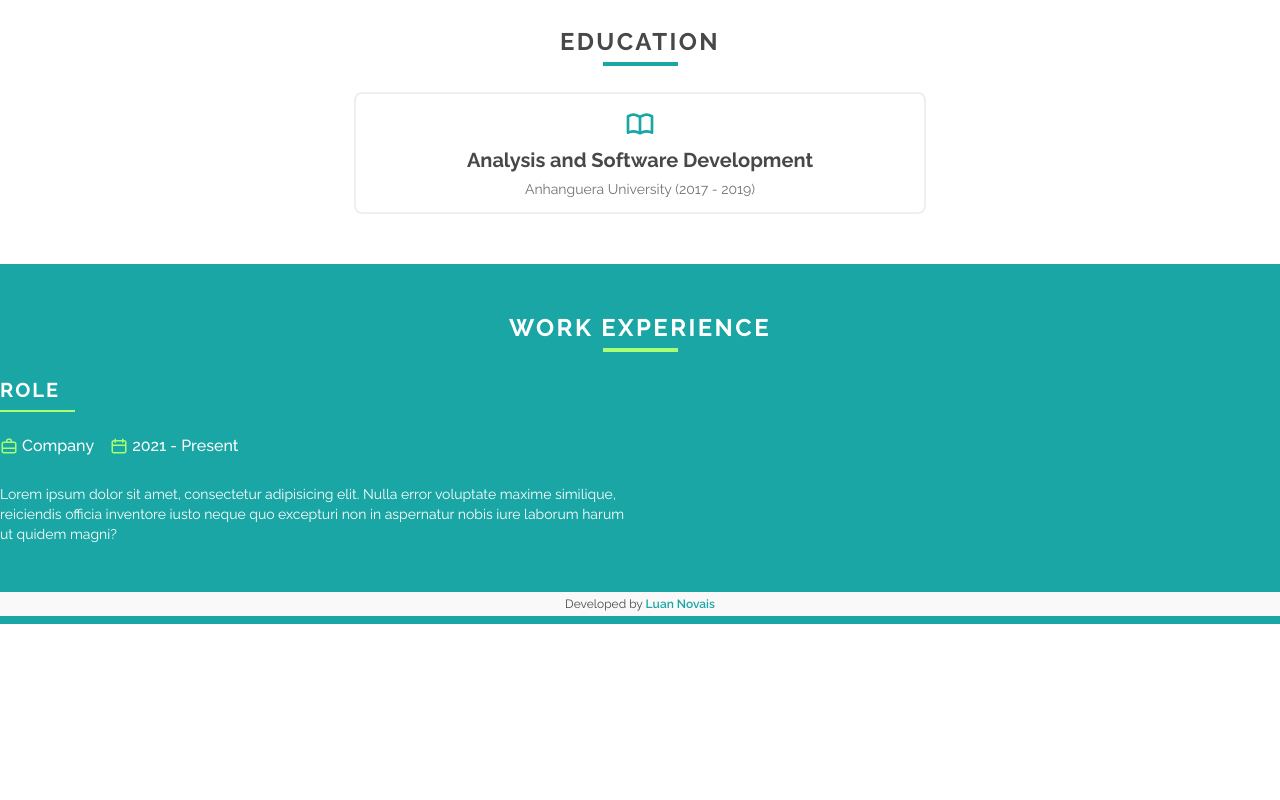
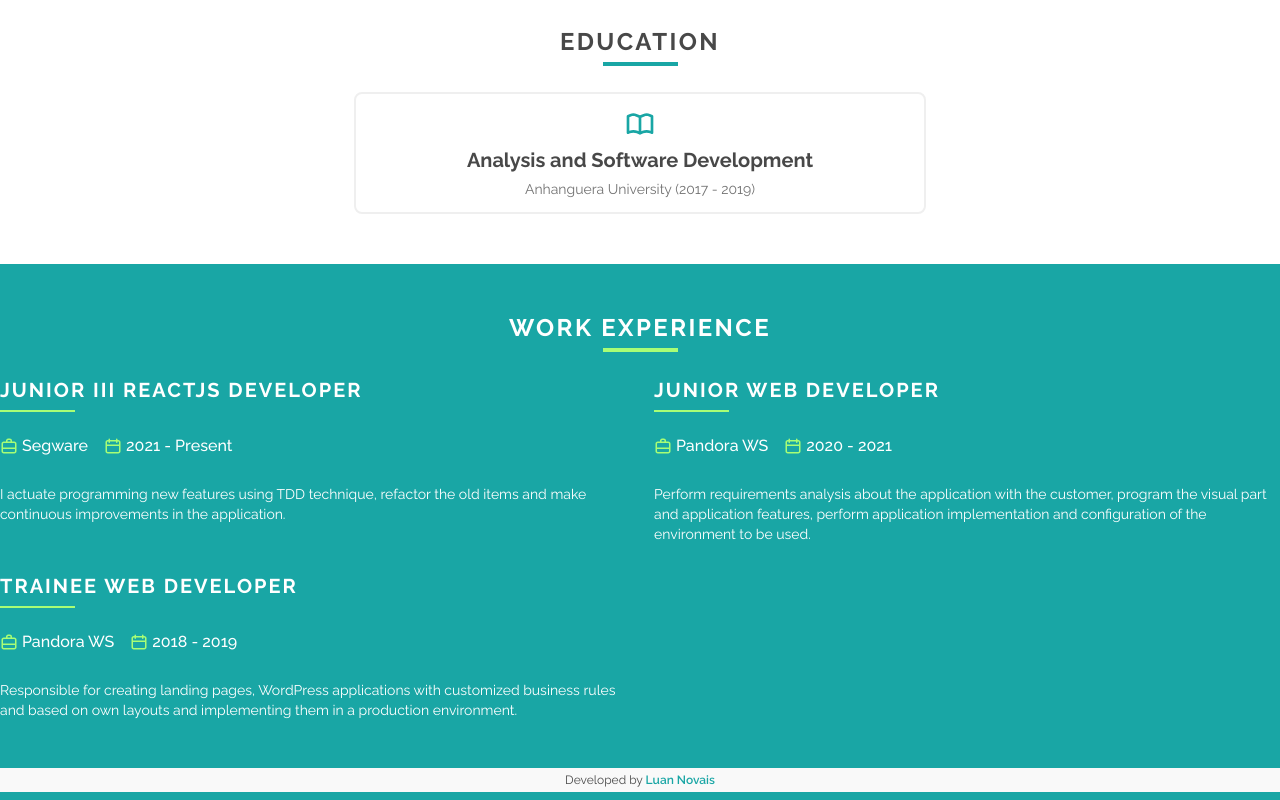
Before and after one commit to luan11/luan11, a React (Create React App) app: page / in a window 1280 px wide. Shown: the part 1019-1819 px from the top of the page. Before the commit the page ends 1643 px from the top, so only its background shows below. Built offline with nearby package versions, Linux system fonts and the light colour scheme.

Commit message:
Feat: work experience section finished

```diff
--- a/src/components/WorkExperience/index.tsx
+++ b/src/components/WorkExperience/index.tsx
@@ -1,3 +1,5 @@
+import workExperience from '../../data/sections/workExperience';
+
 import Title from '../../ui/components/Title';
 import { ReactComponent as IconSuitcase } from './assets/icons/suitcase.svg';
 import { ReactComponent as IconCalendar } from './assets/icons/calendar.svg';
@@ -22,33 +24,32 @@ function WorkExperience() {
         </Title>
 
         <Worked>
-          <Work>
+          {workExperience.map(
+            ({ role, company, time: [from, to], about }, index) => (
+              <Work key={index}>
                 <WorkTitle
                   size="text-xl"
                   className="mb-6"
                   color="text-white"
                   detailHeight={2}
                 >
-              Role
+                  {role}
                 </WorkTitle>
                 <WorkInfoList>
                   <WorkInfoItem>
                     <IconSuitcase />
-                Company
+                    {company}
                   </WorkInfoItem>
 
                   <WorkInfoItem>
                     <IconCalendar />
-                2021 - Present
+                    {from} - {to}
                   </WorkInfoItem>
                 </WorkInfoList>
-            <WorkAbout>
-              Lorem ipsum dolor sit amet, consectetur adipisicing elit. Nulla
-              error voluptate maxime similique, reiciendis officia inventore
-              iusto neque quo excepturi non in aspernatur nobis iure laborum
-              harum ut quidem magni?
-            </WorkAbout>
+                <WorkAbout>{about}</WorkAbout>
               </Work>
+            )
+          )}
         </Worked>
       </Container>
     </Wrapper>
--- /dev/null
+++ b/src/data/sections/workExperience.ts
@@ -0,0 +1,29 @@
+type WorkExperience = {
+  role: string;
+  company: string;
+  time: [string, string];
+  about: string;
+};
+
+const workExperience: WorkExperience[] = [
+  {
+    role: `Junior III ReactJS Developer`,
+    company: `Segware`,
+    time: [`2021`, `Present`],
+    about: `I actuate programming new features using TDD technique, refactor the old items and make continuous improvements in the application.`,
+  },
+  {
+    role: `Junior Web Developer`,
+    company: `Pandora WS`,
+    time: [`2020`, `2021`],
+    about: `Perform requirements analysis about the application with the customer, program the visual part and application features, perform application implementation and configuration of the environment to be used.`,
+  },
+  {
+    role: `Trainee Web Developer`,
+    company: `Pandora WS`,
+    time: [`2018`, `2019`],
+    about: `Responsible for creating landing pages, WordPress applications with customized business rules and based on own layouts and implementing them in a production environment.`,
+  },
+];
+
+export default workExperience;
--- a/src/ui/components/Title/index.tsx
+++ b/src/ui/components/Title/index.tsx
@@ -26,7 +26,7 @@ function Title({
       size={size || `text-xl`}
       centered={Number(!!centered)}
       detail={detailColor || `#A8FE75`}
-      detailHeight={detailHeight ?? 4}
+      $detailHeight={detailHeight ?? 4}
       {...props}
     >
       {children}
--- a/src/ui/components/Title/styles.ts
+++ b/src/ui/components/Title/styles.ts
@@ -4,7 +4,7 @@ import styled from 'styled-components';
 interface TwTitleProps {
   color: string;
   detail: string;
-  detailHeight: number;
+  $detailHeight: number;
   size: string;
   centered: number;
 }
@@ -27,7 +27,7 @@ export const StyledTitle = styled(TwTitle)`
     left: 0;
     bottom: 0;
     margin: 0 auto;
-    height: ${({ detailHeight }) => detailHeight}px;
+    height: ${({ $detailHeight }) => $detailHeight}px;
     width: 75px;
     background-color: ${({ detail }) => detail};
     ${({ centered }) => (centered ? `right: 0;` : ``)}
```
Lines whose indentation alone changed are shown as unchanged.
